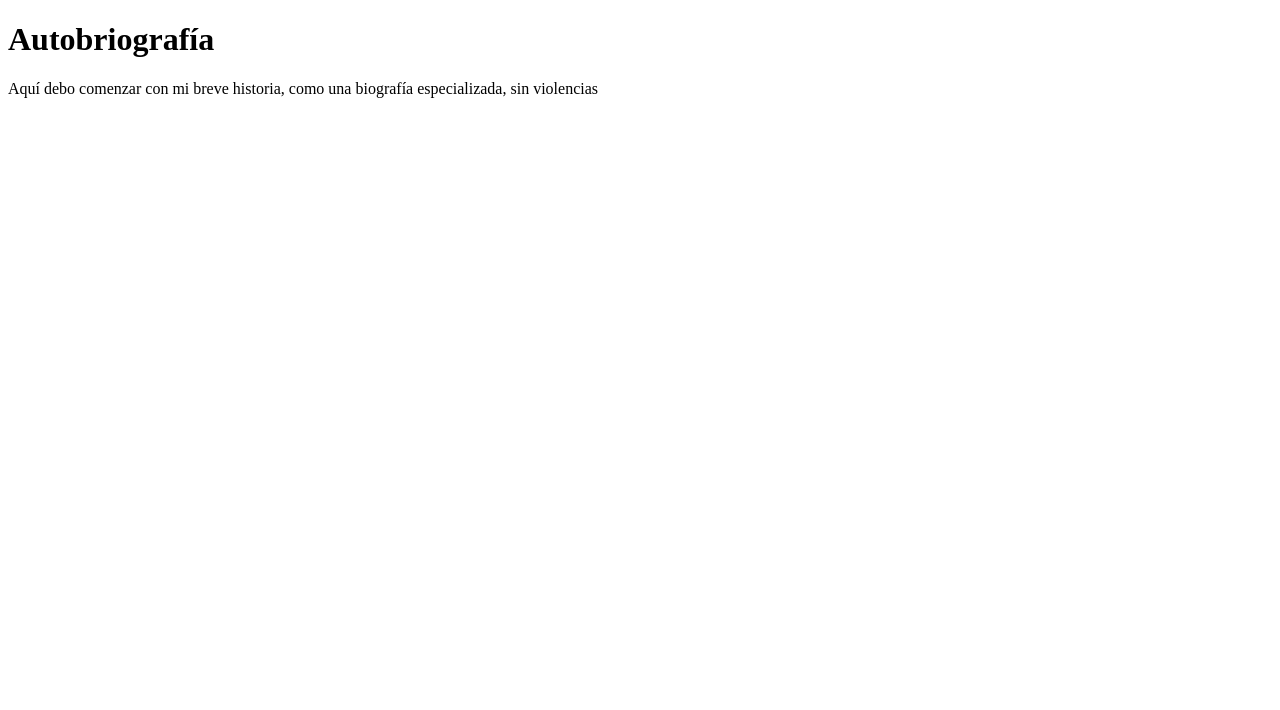
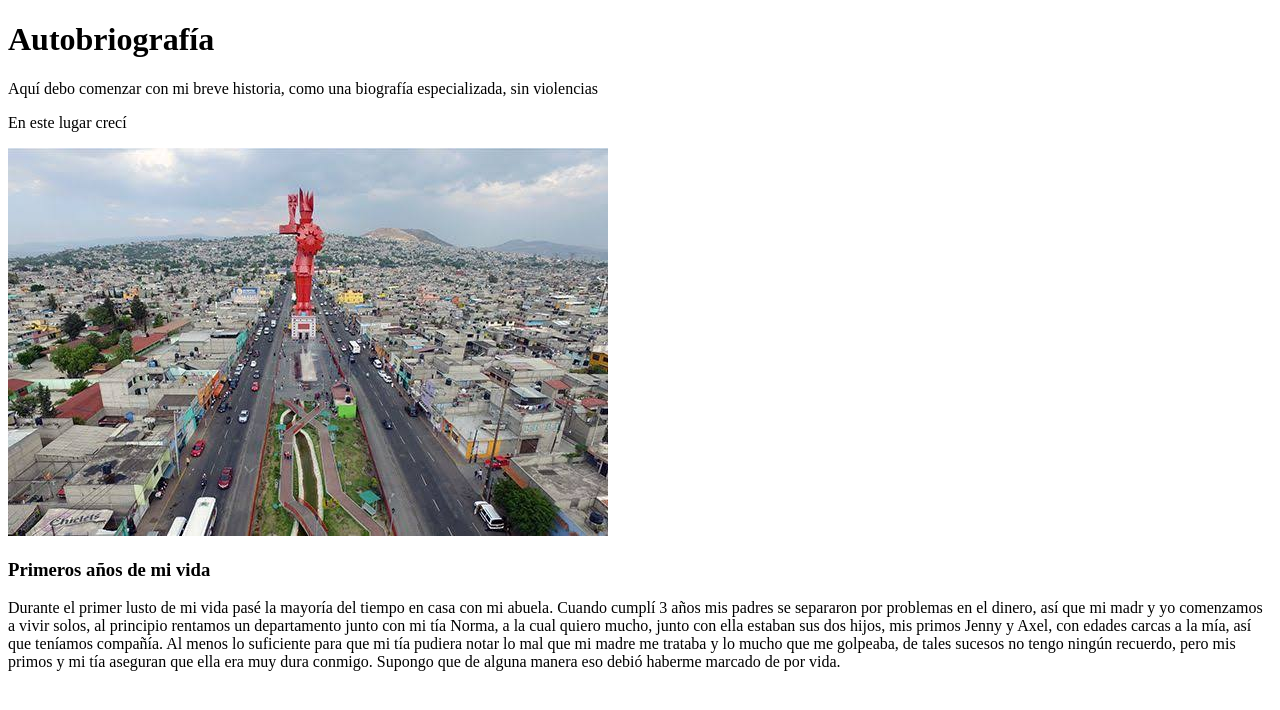
Before and after one commit to arielmerin/platzi.html, a plain HTML site: page proyectoPlatzi/history/history.html in a window 1280 px wide. Drawn offline with Linux system fonts and the light colour scheme.

Commit message:
Antes de que se apague mi computadora, sigo con la autobiografía, estpy pensado en escrbiirlo desde el celular y luego copiar y pegar

```diff
--- a/proyectoPlatzi/history/history.html
+++ b/proyectoPlatzi/history/history.html
@@ -10,5 +10,26 @@
 <body>
     <h1>Autobriografía  </h1>
     <p>Aquí debo comenzar con mi breve historia, como una biografía especializada, sin violencias</p>
+    <p>En este lugar crecí </p>
+    <img src="img/chimalhuacan.jpeg" alt="Imagen sobre chimalhuacán">
+    <section>
+        <article>
+            <h1>
+                Primeros años de mi vida
+            </h1>
+            <p>
+              Durante el primer lusto de mi vida pasé la mayoría del tiempo en casa con mi abuela.
+                Cuando cumplí 3 años mis padres se separaron por problemas en el dinero, así que mi madr y yo comenzamos
+                a vivir solos, al principio rentamos un departamento junto con mi tía Norma, a la cual quiero mucho,
+                junto con ella estaban sus dos hijos, mis primos Jenny y Axel, con edades carcas a la mía, así que teníamos compañía.
+                Al menos lo suficiente para que mi tía pudiera notar lo mal que mi madre me trataba y lo mucho que me golpeaba, de tales sucesos no tengo
+                ningún recuerdo, pero mis primos y mi tía aseguran que ella era muy dura conmigo. Supongo que de alguna manera
+                eso debió haberme marcado de por vida.
+            </p>
+
+
+
+        </article>
+    </section>
 </body>
 </html>
```
Also changed, not shown: proyectoPlatzi/art/art.html (+8 -1 lines), proyectoPlatzi/history/img/chimalhuacan.jpeg (added).
